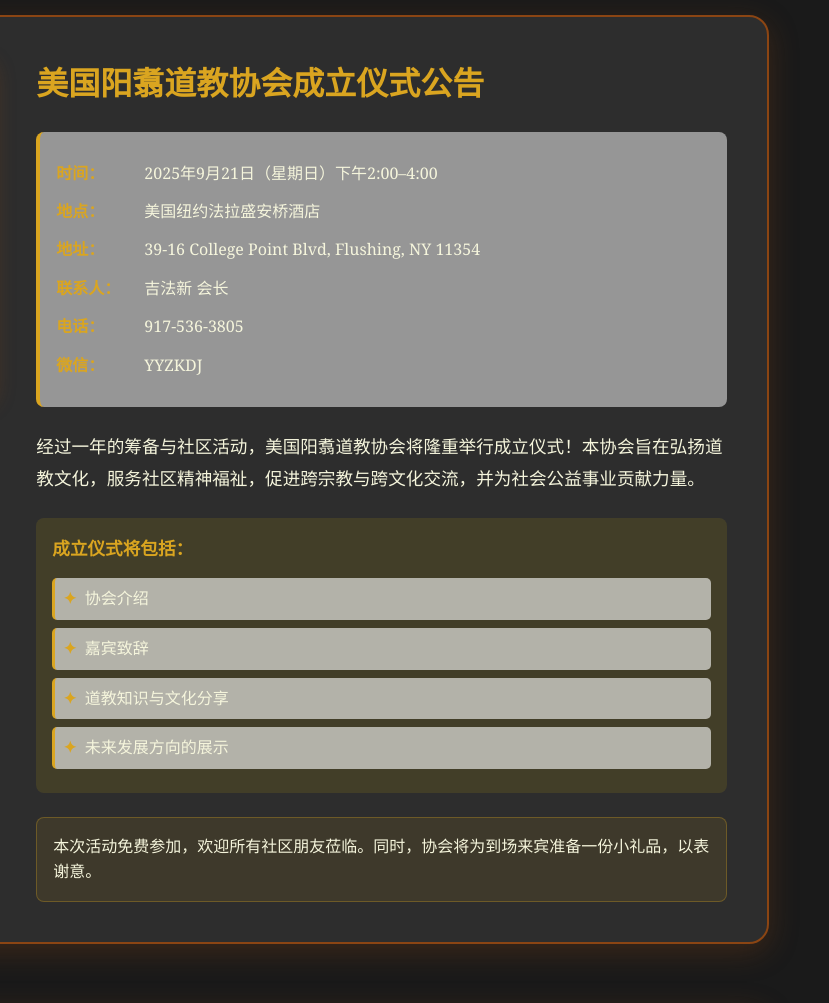
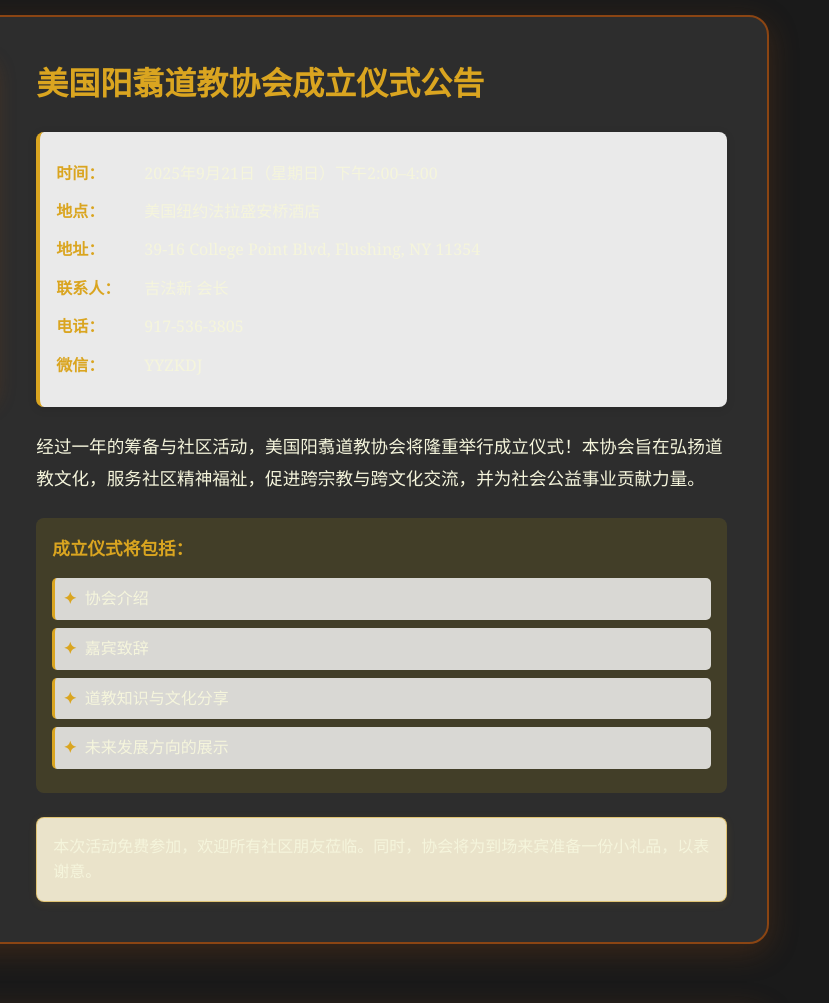
Before and after one commit to KewenGu/YangzhuWebsite, a plain HTML site: page activities.html in a window 1280 px wide. Shown: the part 360-1363 px from the top of the page, 451-1280 px from the left. Drawn offline with nearby package versions, Linux system fonts and the light colour scheme.

Commit message:
优化成立仪式公告页面配色：提高背景透明度，增加阴影效果，改善文字可读性

```diff
--- a/styles.css
+++ b/styles.css
@@ -600,9 +600,10 @@ body {
     font-size: 0.9rem;
     margin: 0.5rem 0;
     padding: 0.5rem;
-    background: rgba(255, 215, 0, 0.1);
+    background: rgba(255, 248, 220, 0.8);
     border-radius: 8px;
     border-left: 3px solid var(--secondary-color);
+    box-shadow: 0 1px 5px rgba(218, 165, 32, 0.2);
 }
 
 /* 协会法会 */
@@ -1242,9 +1243,10 @@ body {
 .event-details {
     margin: 1.5rem 0;
     padding: 1rem;
-    background: rgba(255, 255, 255, 0.5);
+    background: rgba(255, 255, 255, 0.9);
     border-radius: 8px;
     border-left: 4px solid var(--secondary-color);
+    box-shadow: 0 2px 10px rgba(0, 0, 0, 0.1);
 }
 
 .event-info {
@@ -1281,9 +1283,10 @@ body {
 .ceremony-program li {
     margin: 0.5rem 0;
     padding: 0.5rem;
-    background: rgba(255, 255, 255, 0.6);
+    background: rgba(255, 255, 255, 0.8);
     border-radius: 5px;
     border-left: 3px solid var(--secondary-color);
+    color: var(--text-color);
 }
 
 .ceremony-program li::before {
@@ -1296,11 +1299,12 @@ body {
 .event-note {
     margin-top: 1.5rem;
     padding: 1rem;
-    background: rgba(218, 165, 32, 0.1);
+    background: rgba(255, 248, 220, 0.9);
     border-radius: 8px;
-    border: 1px solid rgba(218, 165, 32, 0.3);
+    border: 1px solid rgba(218, 165, 32, 0.5);
     font-weight: 500;
     color: var(--text-color);
+    box-shadow: 0 2px 8px rgba(218, 165, 32, 0.1);
 }
 
 /* 移动端特色活动样式 */
```
